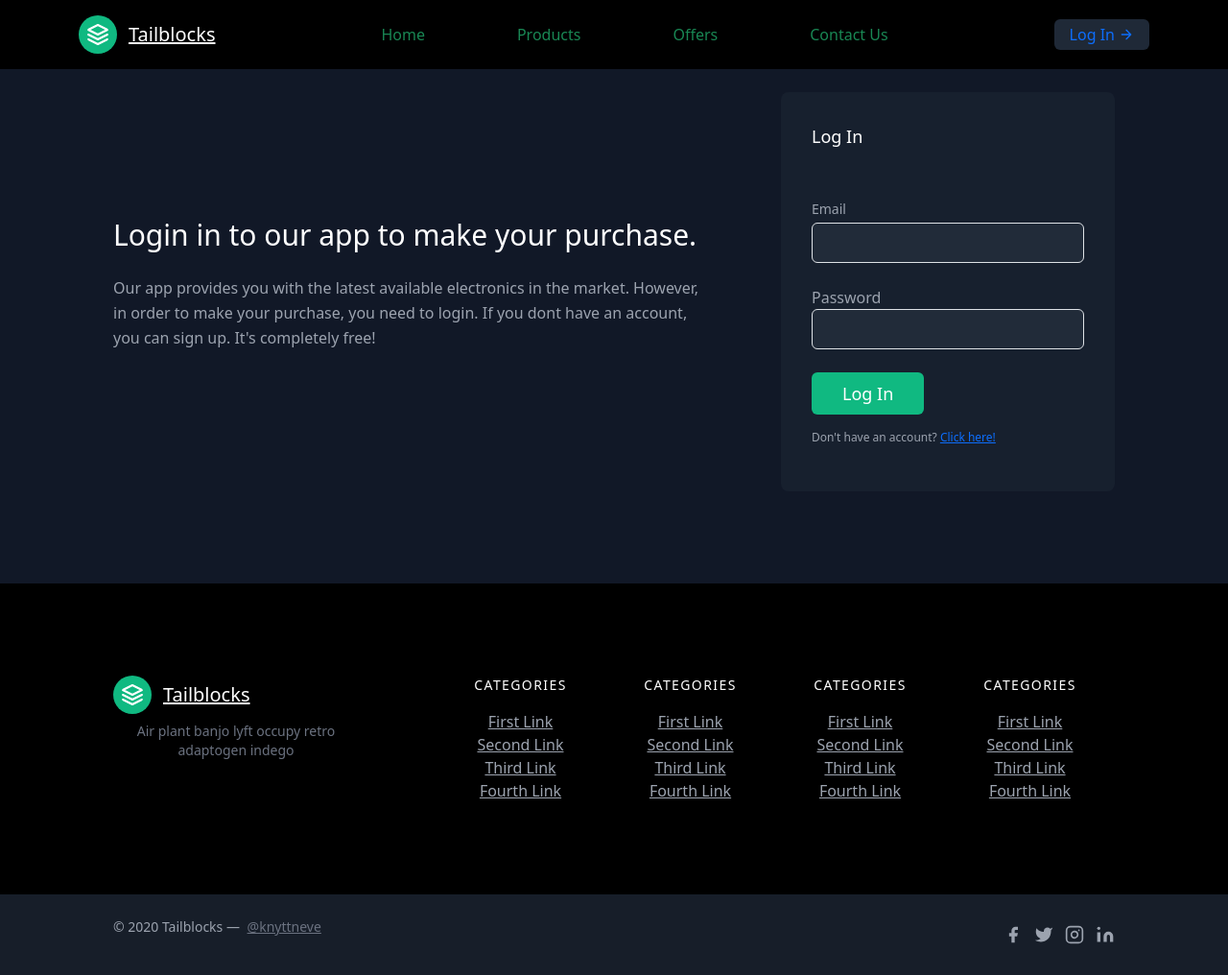
After one commit to abiralmahdi/ELearningWebsite2.0, a Django app: page /accounts/login/ in a window 1280 px wide. The commit adds this page. Shown: the whole page at 96% size. Run offline with Django 5.2, Linux system fonts and the light colour scheme; some libraries are stand-ins or nearby versions.

Commit message:
added the login and registration function

```diff
--- /dev/null
+++ b/eCommerceWebsite/accounts/templates/login.html
@@ -0,0 +1,27 @@
+{% extends 'layout.html' %}
+
+{% block body %}
+<section class="text-gray-400 bg-gray-900 body-font">
+    <div class="container px-5 py-24 mx-auto flex flex-wrap items-center">
+      <div class="lg:w-3/5 md:w-1/2 md:pr-16 lg:pr-0 pr-0">
+        <h1 class="title-font font-medium text-3xl text-white">Login in to our app to make your purchase.</h1>
+        <p class="leading-relaxed mt-4">Our app provides you with the latest available electronics in the market. However, in order to make your purchase, you need to login. If you dont have an account, you can sign up. It's completely free!</p>
+      </div>
+      <div class="lg:w-2/6 md:w-1/2 bg-gray-800 bg-opacity-50 rounded-lg p-8 flex flex-col md:ml-auto w-full mt-10 md:mt-0">
+        <h2 class="text-white text-lg font-medium title-font mb-5">Log In</h2>
+        <form action="/accounts/login/" method="POST">
+            {% csrf_token %}
+            <div class="relative mb-4">
+            <label for="email" class="leading-7 text-sm text-gray-400">Email</label>
+            <input type="email" id="email" name="email" class="w-full bg-gray-600 bg-opacity-20 focus:bg-transparent focus:ring-2 focus:ring-green-900 rounded border border-gray-600 focus:border-green-500 text-base outline-none text-gray-100 py-1 px-3 leading-8 transition-colors duration-200 ease-in-out">
+            </div>
+            <div class="relative mb-4">Password</label>
+            <input type="password" id="password" name="password" class="w-full bg-gray-600 bg-opacity-20 focus:bg-transparent focus:ring-2 focus:ring-green-900 rounded border border-gray-600 focus:border-green-500 text-base outline-none text-gray-100 py-1 px-3 leading-8 transition-colors duration-200 ease-in-out">
+            </div>
+            <button class="text-white bg-green-500 border-0 py-2 px-8 focus:outline-none hover:bg-green-600 rounded text-lg" type="submit">Log In</button>
+        </form>
+        <p class="text-xs mt-3">Don't have an account? <a href="/accounts/register/">Click here!</a></p>
+      </div>
+    </div>
+  </section>
+{% endblock %}
--- a/eCommerceWebsite/accounts/urls.py
+++ b/eCommerceWebsite/accounts/urls.py
@@ -3,6 +3,7 @@ from . import views
 
 
 urlpatterns = [
-    path('login', views.login, name='home'),
-    path('register', views.register, name='about'),
+    path('login/', views.log_in, name='login'),
+    path('register/', views.register, name='register'),
+    path('logout/', views.log_out, name='logout'),
 ]
--- a/eCommerceWebsite/accounts/views.py
+++ b/eCommerceWebsite/accounts/views.py
@@ -1,12 +1,45 @@
 from django.shortcuts import render
 from django.shortcuts import redirect
+from django.contrib.auth import authenticate, login, logout
+from django.shortcuts import render, redirect
+from django.contrib.auth.models import User
 
 # Create your views here.
-def login(request):
+
+def log_in(request):
+    if request.method == 'POST':
+        # Fetching the data from the form
+        username = request.POST['email']
+        password = request.POST['password']
+        # Authenticating the user
+        user = authenticate(request, username=username, password=password)
+        if user is not None:
+            # Logging in the user
+            login(request, user)
+            return redirect("/")
+        else:
+            return render(request, 'login.html', {"message": "Invalid Credentials"})
     return render(request, 'login.html')
 
 def register(request):
+    if request.method == 'POST':
+        # Fetching the data from the form
+        password = request.POST['password']
+        c_password = request.POST['c_password']
+        email = request.POST['email']
+        first_name = request.POST['first_name']
+        last_name = request.POST['last_name']
+        # Creating a new user
+        if password == c_password:
+            user = User.objects.create_user(email, email, password)
+            user.first_name = first_name
+            user.last_name = last_name
+            user.save()
+            return redirect("login")
+        else:
+            return render(request, "register.html", {"message": "Passwords do not match"})
     return render(request, "register.html")
 
-def logout(request):
-    return redirect("")
+def log_out(request):
+    logout(request)
+    return redirect("/")
--- a/eCommerceWebsite/home/templates/layout.html
+++ b/eCommerceWebsite/home/templates/layout.html
@@ -28,11 +28,17 @@
             <a class="mx-5 text-success text-decoration-none">Offers</a>
             <a class="mx-5 text-success text-decoration-none">Contact Us</a>
           </nav>
-          <button class="inline-flex items-center bg-gray-800 border-0 px-3 py-1 focus:outline-none hover:bg-gray-700 rounded text-base">Button
+          {% if not user.is_authenticated %}
+          <a class="text-decoration-none inline-flex items-center bg-gray-800 border-0 px-3 py-1 focus:outline-none hover:bg-gray-700 rounded text-base" href="/accounts/login/">Log In
             <svg fill="none" stroke="currentColor" stroke-linecap="round" stroke-linejoin="round" stroke-width="2" class="w-4 h-4 ml-1" viewBox="0 0 24 24">
               <path d="M5 12h14M12 5l7 7-7 7"></path>
             </svg>
-          </button>
+          </a>
+          {% else %}
+          <a class="text-decoration-none inline-flex items-center bg-gray-800 border-0 px-3 py-1 focus:outline-none hover:bg-gray-700 rounded text-base" href="#">
+            {{user.first_name}}
+          </a>
+          {% endif %}
         </div>
       </header>
 
```
Also changed, not shown: eCommerceWebsite/accounts/templates/register.html (added, +40 -0 lines), eCommerceWebsite/db.sqlite3, eCommerceWebsite/eCommerceWebsite/settings.py (line endings or trailing spaces).
